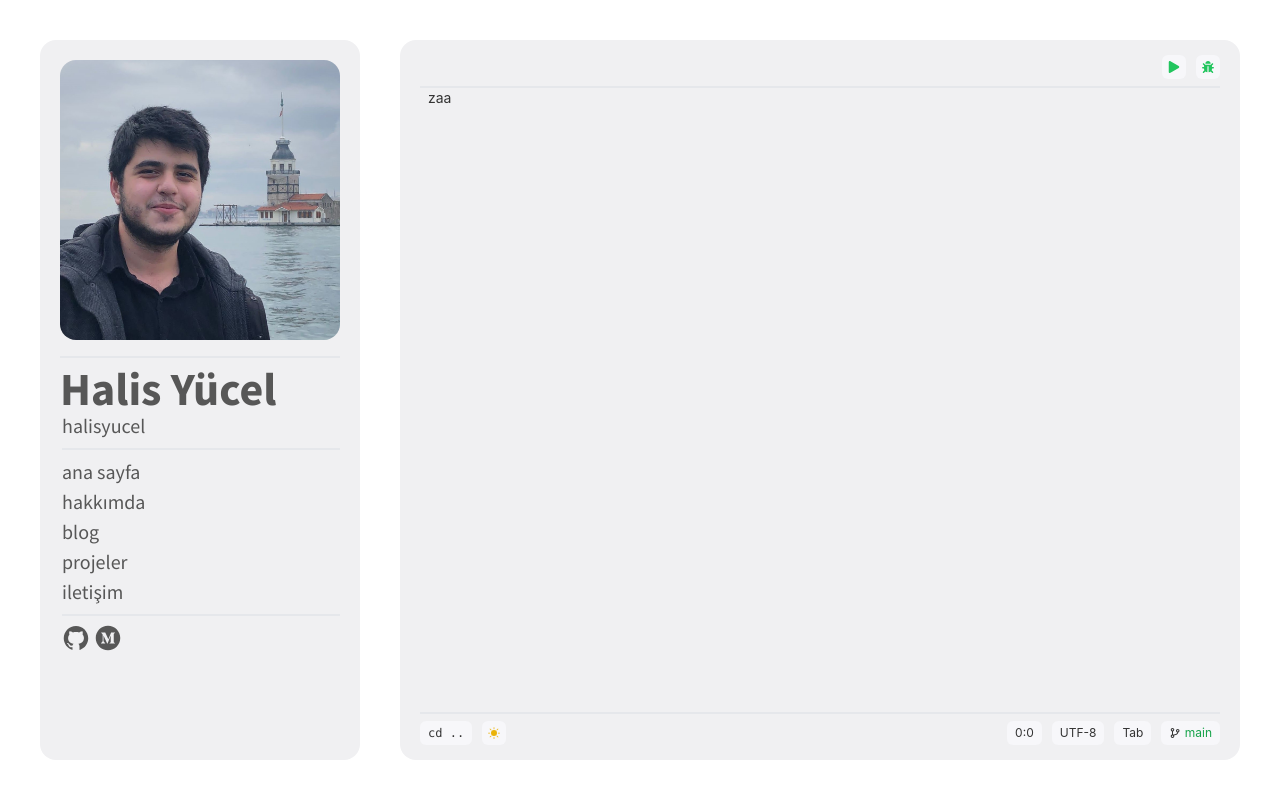
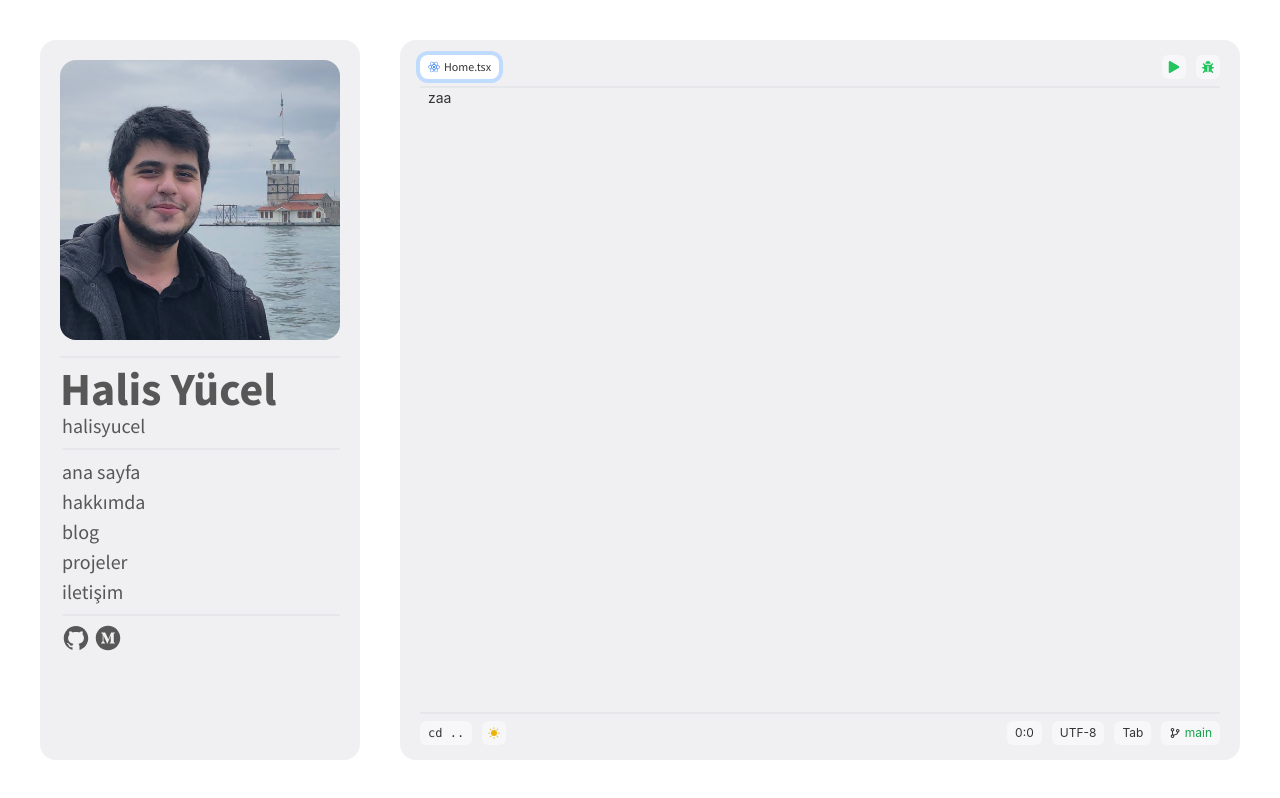
Before and after one commit to halisyucel/halisyucel.dev, a Next.js app: page / in a window 1280 px wide. Built offline with nearby package versions, Linux system fonts and the light colour scheme.

Commit message:
add history tabs component

```diff
--- /dev/null
+++ b/components/history-tab.tsx
@@ -0,0 +1,51 @@
+import { closeTab, HistoryTab as HistoryTabProps } from '../redux/features/history';
+import { RootState } from '../redux/store';
+import { useRouter } from 'next/router';
+import React, { useCallback } from 'react';
+import { FaReact } from 'react-icons/fa';
+import { RiCloseCircleFill } from 'react-icons/ri';
+import { useDispatch, useSelector } from 'react-redux';
+
+const HistoryTab: React.FC<HistoryTabProps> = ({ name, path, isOpen }) => {
+	const { tabs } = useSelector((state: RootState) => state.history);
+	const dispatch = useDispatch();
+	const router = useRouter();
+	const handleClick = useCallback(
+		(event: React.MouseEvent<HTMLDivElement>) => {
+			if (event.target === event.currentTarget) {
+				router.push(path);
+			}
+		},
+		[router, path],
+	);
+	const handleClose = useCallback(() => {
+		if (isOpen) {
+			const _tabs = { ...tabs };
+			const index = tabs.findIndex((tab) => tab.name === name);
+			if (index === 0) router.push(_tabs[1].path);
+			else router.push(_tabs[index - 1].path);
+		}
+		dispatch(closeTab(name));
+	}, [dispatch, router, tabs, name, isOpen]);
+	return (
+		<div
+			className={`group relative text-xs font-source-sans px-2 py-1 bg-white mr-2 rounded-lg cursor-pointer flex justify-center items-center ${
+				isOpen ? 'shadow-tab' : ''
+			}`}
+			onClick={handleClick}
+		>
+			<FaReact className={'mr-1 text-blue-500'} />
+			{name}
+			<span
+				className={`hidden ml-1 mt-[1px] hover:text-red-500 ${
+					tabs.length !== 1 ? 'group-hover:block' : ''
+				}`}
+				onClick={() => handleClose()}
+			>
+				<RiCloseCircleFill />
+			</span>
+		</div>
+	);
+};
+
+export default HistoryTab;
--- a/components/top-bar.tsx
+++ b/components/top-bar.tsx
@@ -1,9 +1,13 @@
+import { RootState } from '../redux/store';
+import HistoryTab from './history-tab';
 import confetti from 'canvas-confetti';
 import React, { useCallback, useState } from 'react';
 import { FaPlay, FaBug } from 'react-icons/fa';
+import { useSelector } from 'react-redux';
 import { IconButton } from 'rsuite';
 
 const TopBar = () => {
+	const { tabs } = useSelector((state: RootState) => state.history);
 	const [isDebuggerOpen, setIsDebuggerOpen] = useState<boolean>(false);
 	const [isConfettiActive, setIsConfettiActive] = useState<boolean>(false);
 	const confettiShow = useCallback(() => {
@@ -50,7 +54,16 @@ const TopBar = () => {
 					'flex justify-center items-center bg-bg-secondary w-full h-10 border-b-2 border-gray'
 				}
 			>
-				<span className={'flex-1'} />
+				<div className={'flex flex-1 overflow-visible'}>
+					{tabs.map((tab, index) => (
+						<HistoryTab
+							key={index}
+							name={tab.name}
+							path={tab.path}
+							isOpen={tab.isOpen}
+						/>
+					))}
+				</div>
 				<IconButton
 					size={'xs'}
 					className={'mr-[10px]'}
--- a/pages/_app.tsx
+++ b/pages/_app.tsx
@@ -1,10 +1,26 @@
+import { appendTab } from '../redux/features/history';
 import { store } from '../redux/store';
 import '../styles/globals.css';
+import { routesToNames } from '../utils/helper';
 import type { AppProps } from 'next/app';
+import { useRouter } from 'next/router';
+import { useEffect } from 'react';
 import { Provider } from 'react-redux';
 import 'rsuite/dist/rsuite.min.css';
 
 function MyApp({ Component, pageProps }: AppProps) {
+	const router = useRouter();
+	useEffect(() => {
+		let fileName = `${routesToNames[router.pathname]}${
+			router.query.hasOwnProperty('page') ? `/${router.query.page}` : ''
+		}.tsx`;
+		store.dispatch(
+			appendTab({
+				name: fileName,
+				path: router.asPath,
+			}),
+		);
+	}, [router]);
 	return (
 		<Provider store={store}>
 			<Component {...pageProps} />
--- /dev/null
+++ b/redux/features/history.ts
@@ -0,0 +1,66 @@
+import { createSlice } from '@reduxjs/toolkit';
+import type { PayloadAction } from '@reduxjs/toolkit';
+import { Draft } from '@reduxjs/toolkit';
+
+export interface HistoryTab {
+	name: string;
+	path: string;
+	isOpen: boolean;
+}
+
+export interface HistoryState {
+	lastTab: HistoryTab | null;
+	tabs: HistoryTab[];
+	previousRoute: string | null;
+}
+
+const initialState: HistoryState = {
+	lastTab: null,
+	tabs: [],
+	previousRoute: null,
+};
+
+export const historySlice = createSlice({
+	name: 'history',
+	initialState,
+	reducers: {
+		appendTab: (
+			state: Draft<HistoryState>,
+			action: PayloadAction<{ name: string; path: string }>,
+		) => {
+			if (state.lastTab && state.lastTab.name === action.payload.name) return;
+			state.lastTab = {
+				name: action.payload.name,
+				path: action.payload.path,
+				isOpen: true,
+			};
+			const isAlreadyInTabs = state.tabs.find((tab) => tab.name === action.payload.name);
+			if (isAlreadyInTabs) {
+				state.tabs = state.tabs.map((tab) => {
+					if (tab.name === action.payload.name) tab.isOpen = true;
+					else tab.isOpen = false;
+					return tab;
+				});
+				return;
+			}
+			state.tabs = state.tabs.map((tab) => {
+				tab.isOpen = false;
+				return tab;
+			});
+			state.tabs.push({
+				name: action.payload.name,
+				path: action.payload.path,
+				isOpen: true,
+			});
+		},
+		closeTab: (state: Draft<HistoryState>, action: PayloadAction<string>) => {
+			state.tabs = state.tabs.filter((tab) => {
+				return tab.name !== action.payload;
+			});
+		},
+	},
+});
+
+export const { appendTab, closeTab } = historySlice.actions;
+
+export default historySlice.reducer;
--- a/redux/store.ts
+++ b/redux/store.ts
@@ -1,9 +1,11 @@
+import HistoryReducer from './features/history';
 import SettingsReducer from './features/settings';
 import { configureStore } from '@reduxjs/toolkit';
 
 export const store = configureStore({
 	reducer: {
 		settings: SettingsReducer,
+		history: HistoryReducer,
 	},
 });
 
--- a/tailwind.config.js
+++ b/tailwind.config.js
@@ -17,6 +17,9 @@ module.exports = {
 			fontFamily: {
 				'source-sans': ['Source Sans Pro', 'sans-serif'],
 			},
+			boxShadow: {
+				tab: '0 0 0 4px rgb(191, 219, 254)',
+			},
 		},
 	},
 	plugins: [],
--- a/utils/helper.ts
+++ b/utils/helper.ts
@@ -0,0 +1,9 @@
+export const routesToNames: { [key: string]: string } = {
+	'/': 'Home',
+	'/about': 'About',
+	'/blog': 'Blog',
+	'/blog/[page]': 'Blog',
+	'/projects': 'Projects',
+	'/projects/[page]': 'Projects',
+	'/contact': 'Contact',
+};
```
